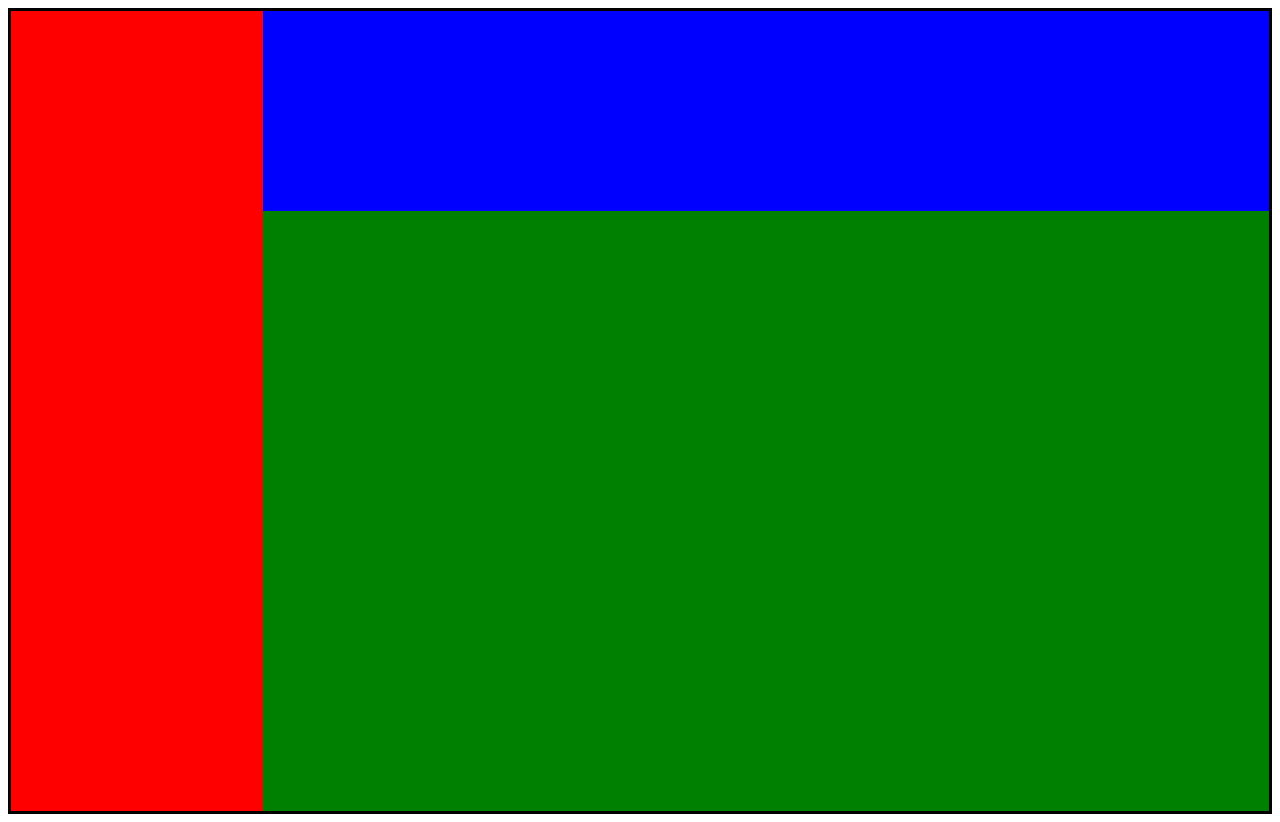
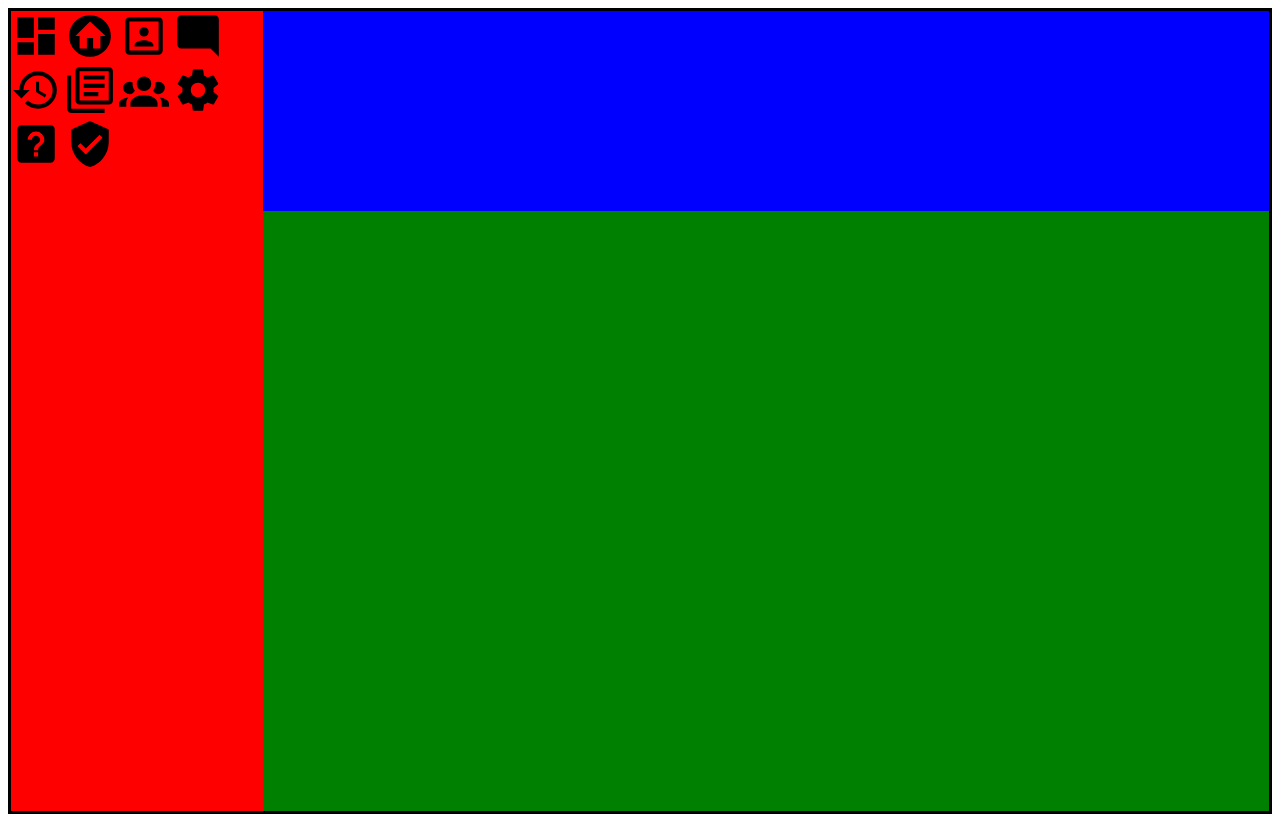
Before and after one commit to charliefenton-png/project-admin-dashboard, a plain HTML site: page index.html in a window 1280 px wide. Drawn offline with Linux system fonts and the light colour scheme.

Commit message:
added sidebar icons

```diff
--- a/index.html
+++ b/index.html
@@ -10,9 +10,16 @@
   <div class="container">
     <div class="sidebar">
      <div class="sidebarIcons">
-
-
-
+       <img src="dashboard-images/view-dashboard.svg" alt="dashboard icon" width="50" height="50">
+       <img src="dashboard-images/home-circle.svg" alt="home icon" width="50" height="50">
+       <img src="dashboard-images/account-box-outline.svg" alt="account icon" width="50" height="50">
+       <img src="dashboard-images/message-reply.svg" alt="message icon" width="50" height="50">
+       <img src="dashboard-images/history.svg" alt="history icon" width="50" height="50">
+       <img src="dashboard-images/text-box-multiple-outline.svg" alt="task icon" width="50" height="50">
+       <img src="dashboard-images/account-group.svg" alt="communities icon" width="50" height="50">
+       <img src="dashboard-images/cog.svg" alt="settings icon" width="50" height="50">
+       <img src="dashboard-images/help-box.svg" alt="help icon" width="50" height="50">
+       <img src="dashboard-images/shield-check.svg" alt="privacy icon" width="50" height="50">
      </div>
 
 
```
